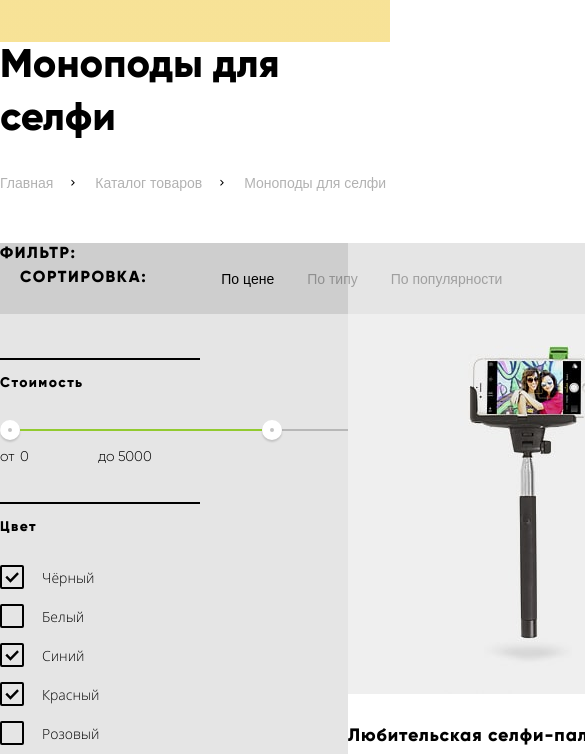
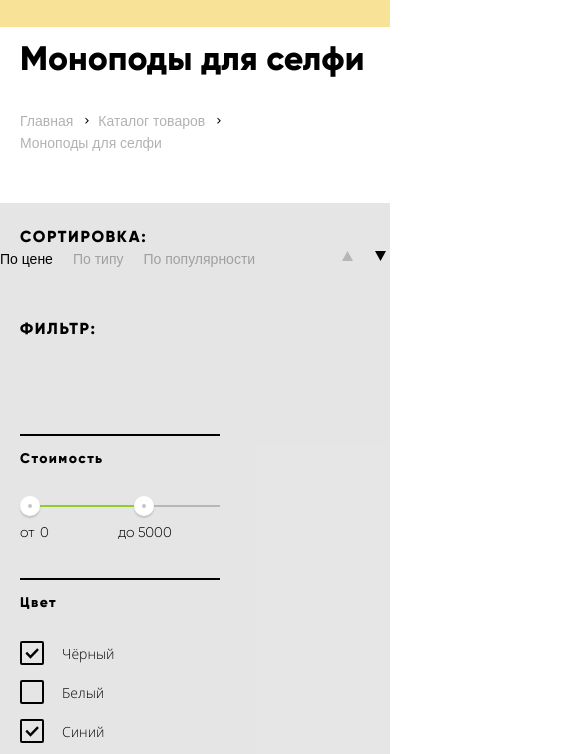
Before and after one commit to Problemon/1096051-device-31, a plain HTML site: page catalog.html in a window 390 px wide. Shown: the part 63-817 px from the top of the page, 585 px wide, since content can reach past the window. Drawn offline with Linux system fonts and the light colour scheme.

Commit message:
adaptive catalog

```diff
--- a/catalog.html
+++ b/catalog.html
@@ -74,7 +74,8 @@
         <section class="catalog">
             <h2 class="visually-hidden">Каталог товаров</h2>
             <div class="catalog__sort">
-                <div class="container sort">
+                <div class="container">
+                    <div class="sort">
                         <h3 class="title-2 sort__title">сортировка:</h3>
                         <ul class="sort__list">
                             <li class="sort__item"><a class="sort__item-btn sort__item-btn--active" href="javascript:;">По цене</a></li>
@@ -84,6 +85,7 @@
                         <div class="sort__arrows">
                             <button class="sort__arrow sort__from-less" type="button" aria-label="Сортировать от низшего"></button>
                             <button class="sort__arrow sort__from-more sort__arrow--active" type="button" disabled aria-label="Сортировать от высшего"></button>
+                        </div>
                     </div>
                 </div>
             </div>
--- a/css/style.css
+++ b/css/style.css
@@ -1762,7 +1762,7 @@
 
 .catalog {
     display: grid;
-    grid-template-columns: 1fr 348px 852px 1fr;
+    grid-template-columns: 1fr minmax(280px, 348px) minmax(340px, 851px) 1fr;
 }
 
 .catalog__sort {
@@ -1775,9 +1775,9 @@
     display: flex;
     flex-wrap: wrap;
     align-content: center;
-    justify-content: flex-start;
-
-    padding-left: 400px;
+    justify-content: flex-end;
+
+    padding-left: 200px;
 }
 
 .title-2 {
@@ -1851,7 +1851,7 @@
 }
 
 .sort__arrows {
-    margin-left: auto;
+    margin-left: 19.5%;
 }
 
 .sort__arrow {
@@ -1962,6 +1962,8 @@
     position: relative;
     display: flex;
     align-items: center;
+
+    max-width: 200px;
 
     height: 20px;
     margin-bottom: 3px;
@@ -2224,8 +2226,9 @@
 
 .goods__list {
     display: grid;
-    grid-template-columns: 360px 360px;
-    gap: 48px 40px;
+    grid-template-columns: repeat(auto-fit, 360px);
+    gap: 48px 39px;
+    justify-content: center;
 
     margin: 0;
     margin-bottom: 40px;
@@ -2531,6 +2534,29 @@
     }
 }
 
+@media (max-width: 1200px) {
+    .goods__list {
+        grid-template-columns: repeat(auto-fit, 300px);
+    }
+
+    .goods__item-title {
+        max-width: 210px;
+    }
+
+    .goods__item-img {
+        width: 100%;
+        height: auto;
+    }
+
+    .goods__item-prcie {
+        max-width: calc(100% - 210px);
+    }
+
+    .goods__item-buttons {
+        height: 316px;
+    }
+}
+
 @media (max-width: 1080px) {
     .main-page {
         grid-template-rows: min-content 150px 1fr min-content;
@@ -2581,6 +2607,29 @@
         top: 20px;
         right: 40px;
     }
+    .sort {
+        padding-left: 0;
+        justify-content: flex-start;
+    }
+
+    .sort__arrows {
+        margin-left: auto;
+    }
+
+    .catalog__filter {
+        grid-area: 2/1/3/3;
+    }
+
+    .filter {
+        padding-left: 40px;
+        padding-right: 40px;
+    }
+
+    .container-goods {
+        padding-top: 50px;
+        padding-bottom: 60px;
+        padding-left: 20px;
+    }
 }
 
 
@@ -2851,11 +2900,41 @@
     .modal__form-label-textarea {
         margin-bottom: 35px;
     }
+
+    .main-page-catalog .header__navigation {
+        background-image: linear-gradient(to bottom, var(--basic-white) 20px,
+                                                 var(--special-yellow) 20px,
+                                                 var(--special-yellow) calc(100% - 180px),
+                                                 var(--basic-white) calc(100% - 180px))
+    }
+
+    .container-goods {
+        padding-bottom: 40px;
+    }
+
+    .goods__pagination-btn {
+        padding: 15px;
+    }
+}
+
+@media (max-width: 650px) {
+    .catalog {
+        grid-template-columns: 1fr;
+    }
+
+    .catalog__filter {
+        grid-area: auto;
+    }
+
+    .filter {
+        margin-left: 0;
+    }
 }
 
 @media (max-width: 600px) {
     .container {
-        padding: 0;
+        padding-left: 0;
+        padding-right: 0;
     }
 
     .header__navigation {
@@ -2983,6 +3062,22 @@
         margin-top: 8px;
         padding: 10px 15px;
     }
+
+    .container--catalog {
+        padding: 0 20px;
+    }
+
+    .sort__title {
+        margin-right: 20px;
+    }
+
+    .sort__item {
+        margin-right: 20px;
+    }
+
+    .filter {
+        margin: 0 20px;
+    }
 }
 
 @media (max-width: 550px) {
@@ -3014,6 +3109,7 @@
     .modal__form-btn {
         justify-self: center;
     }
+
 }
 
 @media (max-width: 500px) {
@@ -3125,6 +3221,23 @@
         margin-left: 0;
         margin-bottom: 30px;
     }
+
+    .main-page-catalog .header__navigation {
+        background-image: linear-gradient(to bottom, var(--basic-white) 20px,
+                                                 var(--special-yellow) 20px,
+                                                 var(--special-yellow) calc(100% - 130px),
+                                                 var(--basic-white) calc(100% - 130px))
+    }
+
+    .main__title-catalog {
+        font-size: 34px;
+        line-height: 44px;
+    }
+
+    .breadcrumbs__item {
+        margin-right: 5px;
+        padding-right: 20px;
+    }
 }
 
 @media (max-width: 400px) {
```
Lines whose indentation alone changed are shown as unchanged.
